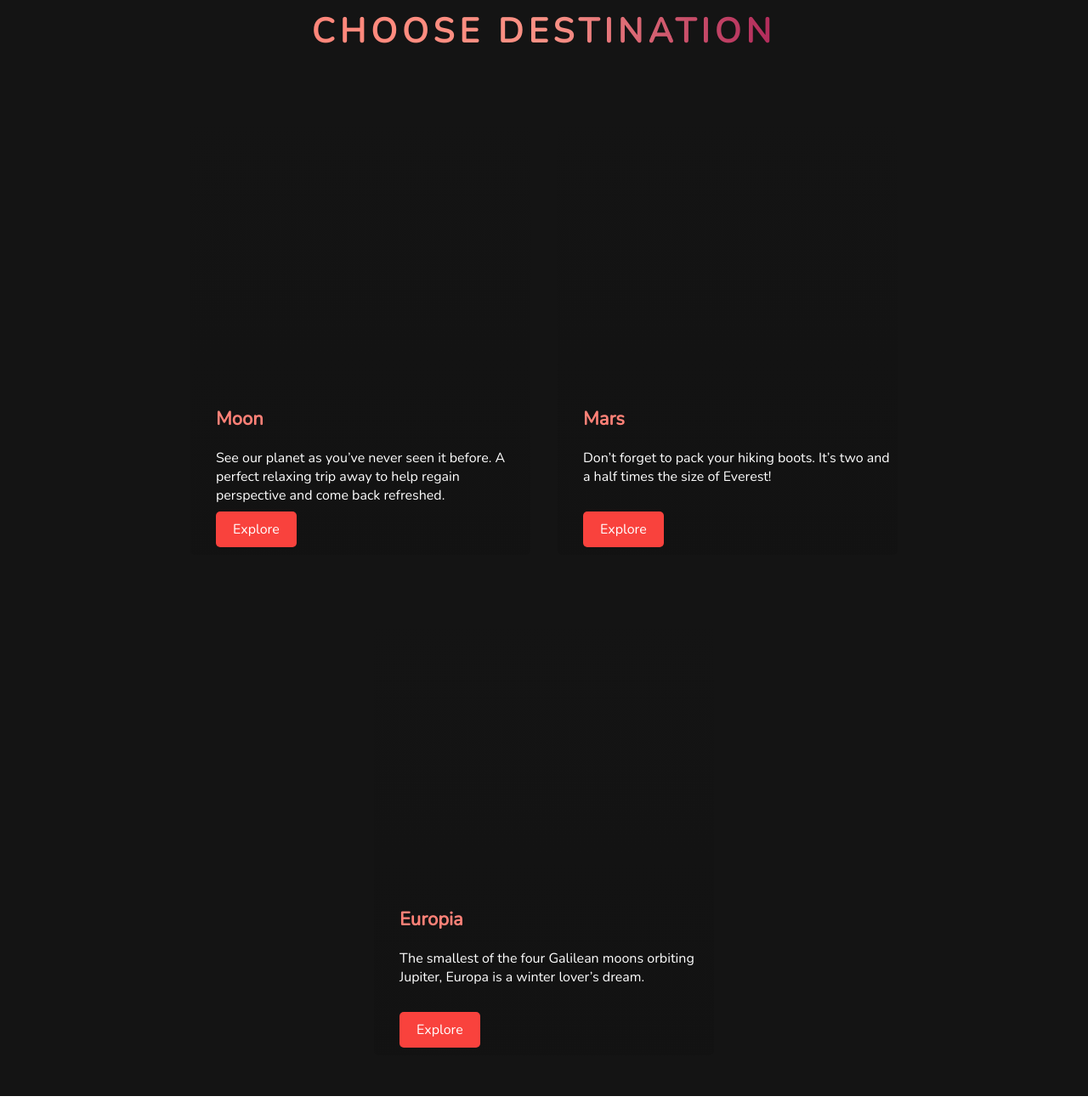
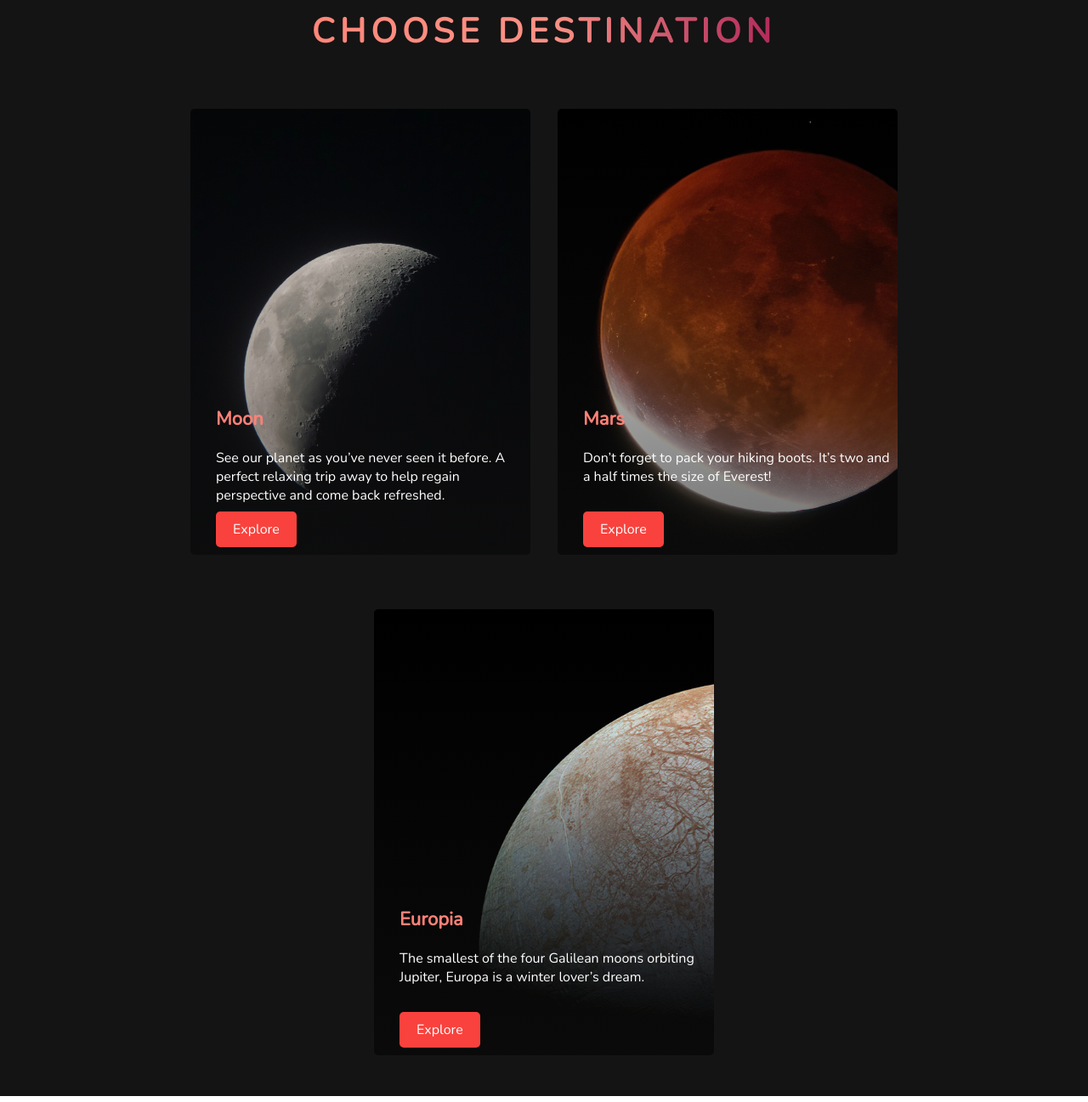
Before and after one commit to VirajNawar/Space-Travel, a plain HTML site: page index.html in a window 1280 px wide. Shown: the part 800-2097 px from the top of the page at 85% size. Drawn offline with nearby package versions, Linux system fonts and the light colour scheme; the site is published under a folder, as on GitHub Pages, so addresses that start at the root find nothing.

Commit message:
css change

```diff
--- a/style.css
+++ b/style.css
@@ -232,7 +232,7 @@
         rgba(0,0,0,0) 0%,
         rgba(17,17,17,0.6) 100%
         ),
-        url('/moon.jpg');
+        url('moon.jpg');
         background-size: cover;
         position: relative;
         color: var(--white);
@@ -243,7 +243,7 @@
         rgba(0,0,0,0) 0%,
         rgba(17,17,17,0.6) 100%
         ),
-        url('/europa.jpg');
+        url('europa.jpg');
 }
 .desitnation-card:nth-child(2){
     background-image: linear-gradient(
@@ -251,7 +251,7 @@
         rgba(0,0,0,0) 0%,
         rgba(17,17,17,0.6) 100%
         ),
-        url('/mars.jpg');
+        url('mars.jpg');
 }
 
 .destination h2{
```
